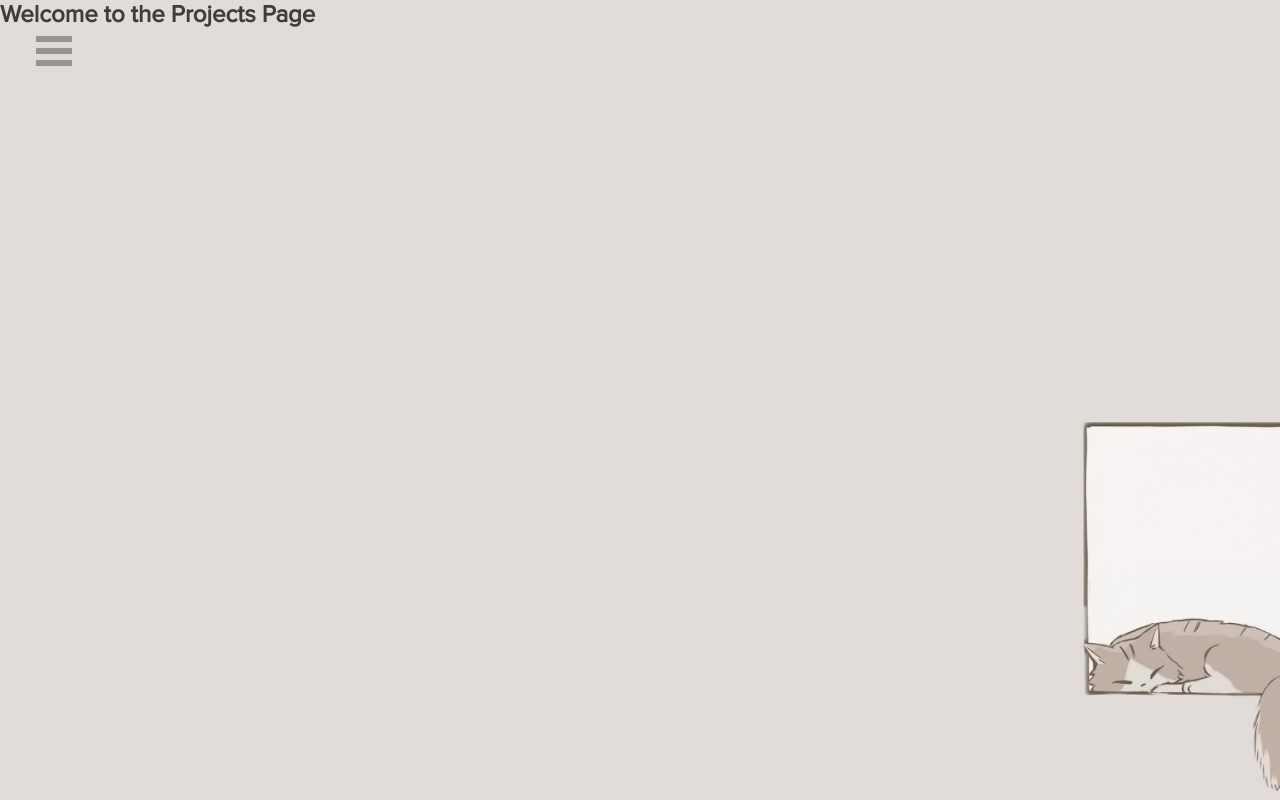
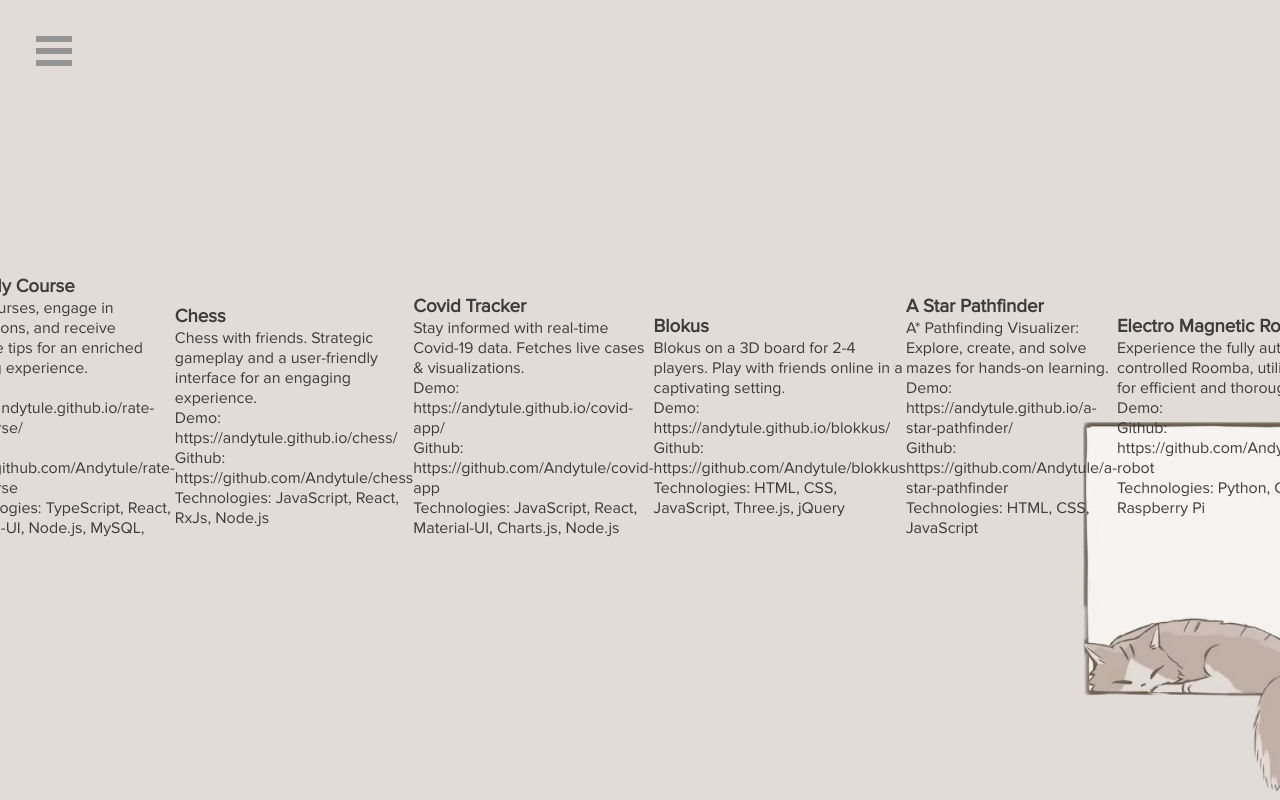
Before and after one commit to Andytule/andytule.github.io, a React (Create React App) app: page /projects in a window 1280 px wide. Built offline with nearby package versions, Linux system fonts and the light colour scheme.

Commit message:
Implement Project Card component and Project data

```diff
--- a/src/App.scss
+++ b/src/App.scss
@@ -20,4 +20,5 @@ li {
   color: $black-1;
   font-family: "Proxima Nova", sans-serif;
   height: 100vh;
+  overflow: hidden;
 }
--- /dev/null
+++ b/src/components/ProjectCard/ProjectCard.tsx
@@ -0,0 +1,20 @@
+import React from "react";
+import { Project } from "../../pages/Projects/Projects";
+
+interface ProjectCardProps {
+  project: Project;
+}
+
+const ProjectCard: React.FC<ProjectCardProps> = ({ project }) => {
+  return (
+    <div>
+      <h3>{project.title}</h3>
+      <p>{project.description}</p>
+      <p>Demo: {project.demoLink}</p>
+      <p>Github: {project.githubLink}</p>
+      <p>Technologies: {project.technologies.join(", ")}</p>
+    </div>
+  );
+};
+
+export default ProjectCard;
--- /dev/null
+++ b/src/data/projects.json
@@ -0,0 +1,57 @@
+[
+  {
+    "title": "Rate My Course",
+    "description": "Rate courses, engage in discussions, and receive valuable tips for an enriched learning experience.",
+    "demoLink": "https://andytule.github.io/rate-my-course/",
+    "githubLink": "https://github.com/Andytule/rate-my-course",
+    "technologies": [
+      "TypeScript",
+      "React",
+      "Material-UI",
+      "Node.js",
+      "MySQL",
+      "PHP"
+    ]
+  },
+  {
+    "title": "Chess",
+    "description": "Chess with friends. Strategic gameplay and a user-friendly interface for an engaging experience.",
+    "demoLink": "https://andytule.github.io/chess/",
+    "githubLink": "https://github.com/Andytule/chess",
+    "technologies": ["JavaScript", "React", "RxJs", "Node.js"]
+  },
+  {
+    "title": "Covid Tracker",
+    "description": "Stay informed with real-time Covid-19 data. Fetches live cases & visualizations.",
+    "demoLink": "https://andytule.github.io/covid-app/",
+    "githubLink": "https://github.com/Andytule/covid-app",
+    "technologies": [
+      "JavaScript",
+      "React",
+      "Material-UI",
+      "Charts.js",
+      "Node.js"
+    ]
+  },
+  {
+    "title": "Blokus",
+    "description": "Blokus on a 3D board for 2-4 players. Play with friends online in a captivating setting.",
+    "demoLink": "https://andytule.github.io/blokkus/",
+    "githubLink": "https://github.com/Andytule/blokkus",
+    "technologies": ["HTML", "CSS", "JavaScript", "Three.js", "jQuery"]
+  },
+  {
+    "title": "A Star Pathfinder",
+    "description": "A* Pathfinding Visualizer: Explore, create, and solve mazes for hands-on learning.",
+    "demoLink": "https://andytule.github.io/a-star-pathfinder/",
+    "githubLink": "https://github.com/Andytule/a-star-pathfinder",
+    "technologies": ["HTML", "CSS", "JavaScript"]
+  },
+  {
+    "title": "Electro Magnetic Roomba",
+    "description": "Experience the fully autonomous Android-controlled Roomba, utilizing electromagnets for efficient and thorough metal cleanup.",
+    "demoLink": null,
+    "githubLink": "https://github.com/Andytule/electromagnetic-robot",
+    "technologies": ["Python", "C++", "Arduino", "Raspberry Pi"]
+  }
+]
--- /dev/null
+++ b/src/pages/Projects/Projects.scss
@@ -0,0 +1,7 @@
+.projects {
+  align-items: center;
+  display: flex;
+  height: 100vh;
+  justify-content: center;
+  padding: 1em;
+}
--- a/src/pages/Projects/Projects.tsx
+++ b/src/pages/Projects/Projects.tsx
@@ -1,9 +1,23 @@
 import React from "react";
+import "./Projects.scss";
+import projectData from "../../data/projects.json";
+import ProjectCard from "../../components/ProjectCard/ProjectCard";
+
+export interface Project {
+  title: string;
+  description: string;
+  demoLink?: string | null;
+  githubLink: string;
+  technologies: string[];
+}
 
 const Projects: React.FC = () => {
   return (
     <div className="projects">
       <h2>Welcome to the Projects Page</h2>
+      {projectData.map((project: Project, index: number) => (
+        <ProjectCard key={index} project={project} />
+      ))}
     </div>
   );
 };
--- a/src/styles/colors.scss
+++ b/src/styles/colors.scss
@@ -1,7 +1,7 @@
 $blue-1: #759cc9; // Hover
 $blue-2: #8fb1cc; // Clicked Blue
 $blue-3: #adc3d1;
-$gray-1: #eeecf1; // Background
-$gray-2: #aeaeae;
+$gray-1: #eeecf1; // Background Light
+$gray-2: #e1dcd8; // Background Dark
 $gray-3: #949494; // Primary Button
 $black-1: #3d3d3d;
```
